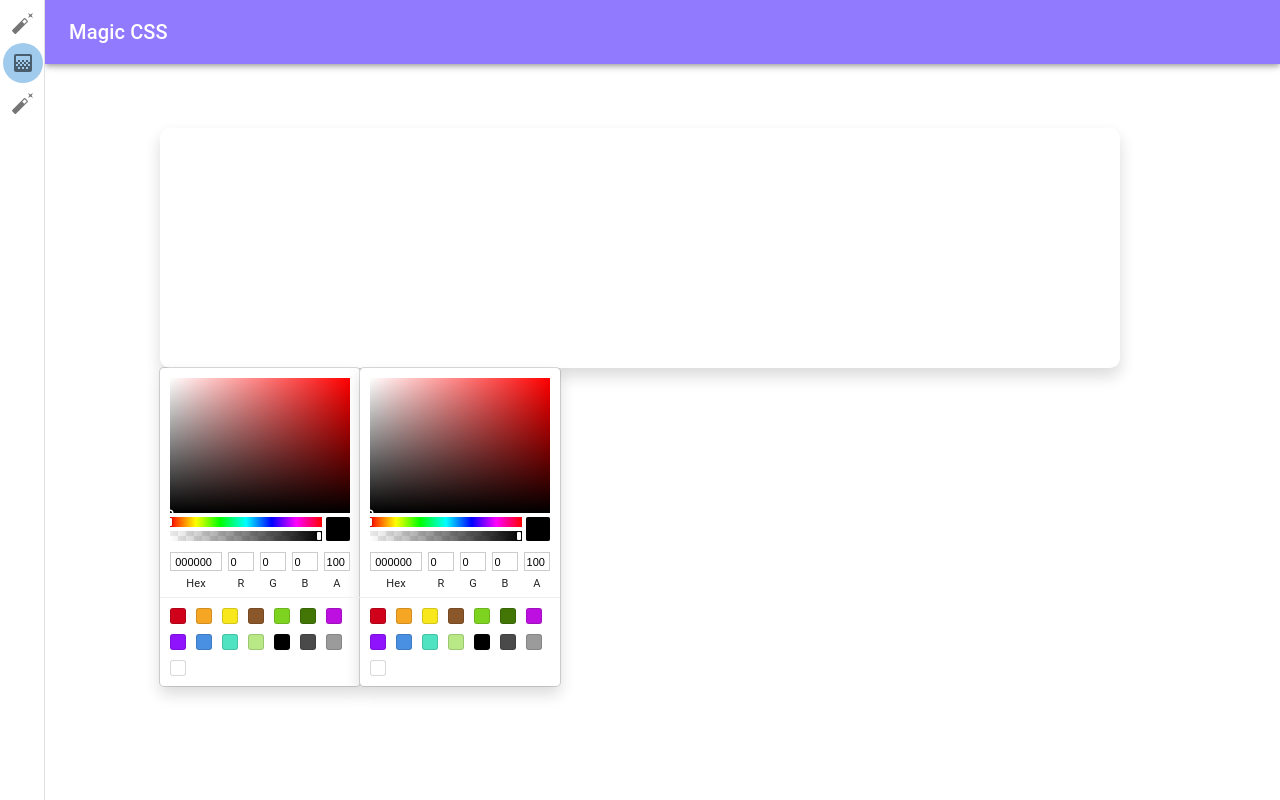
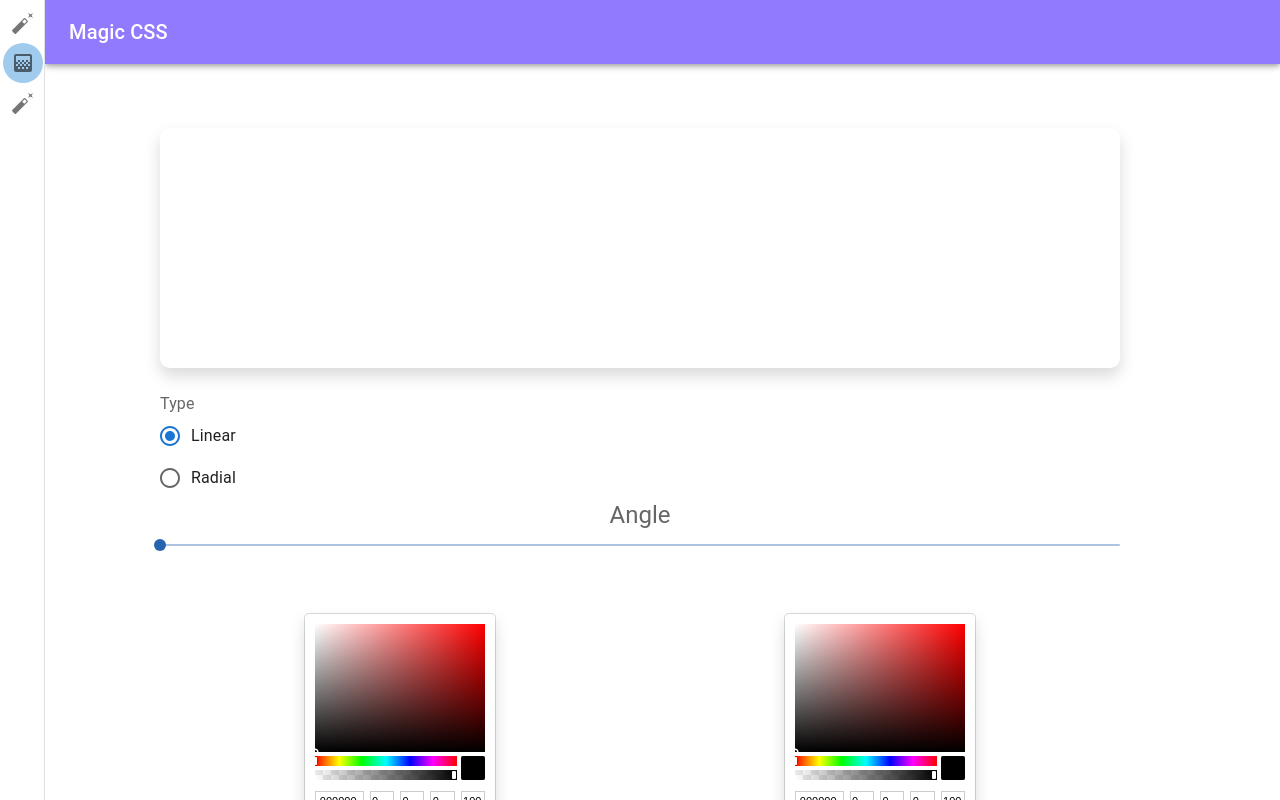
Before and after one commit to parham-ab/React-magic-css, a React (Create React App) app: page /gradient in a window 1280 px wide. Shown: the top 800 px of the page. Built offline with nearby package versions, Linux system fonts and the light colour scheme.

Commit message:
gradient linear & radial accomplished

```diff
--- a/src/assets/styles/_gradient.scss
+++ b/src/assets/styles/_gradient.scss
@@ -3,6 +3,7 @@
   height: 15rem;
   border-radius: 10px;
   box-shadow: 0 0.5rem 1rem rgba(0, 0, 0, 0.15) !important;
+  margin: 0 auto;
 }
 // media-queries for gradient box
 $Xsmall: 588px;
--- a/src/components/Gradient.js
+++ b/src/components/Gradient.js
@@ -1,14 +1,27 @@
-import { Container, Grid, Paper, Typography } from "@mui/material";
+import { useState } from "react";
+// mui components
+import {
+  Container,
+  FormControl,
+  FormControlLabel,
+  FormLabel,
+  Grid,
+  Radio,
+  RadioGroup,
+  Slider,
+  Typography,
+} from "@mui/material";
 import { Box } from "@mui/system";
-import React, { useState } from "react";
+// react color picker
 import { SketchPicker } from "react-color";
 
 const Gradient = () => {
   const [firstColor, setFirstColor] = useState("");
   const [secondColor, setSecondColor] = useState("");
+  const [angle, setAngle] = useState(0);
+  const [gradientType, setGradientType] = useState("Linear");
 
   return (
-    <div>
     <Container>
       <Grid container>
         <Grid item mt={5} sx={{ margin: "4rem auto" }}>
@@ -17,27 +30,87 @@ const Gradient = () => {
             className="gradient-box"
             textAlign="center"
             style={{
-                background: `linear-gradient(${firstColor},${secondColor})`,
+              background:
+                gradientType === "Linear"
+                  ? `linear-gradient(${angle}deg,${firstColor},${secondColor})`
+                  : `radial-gradient(circle,${firstColor},${secondColor})`,
             }}
           ></Box>
 
-            <Box component="div" display="flex">
+          <Box component="div">
+            <Grid
+              item
+              component="div"
+              sm={12}
+              xs={5}
+              sx={{ margin: "24px auto" }}
+            >
+              <FormControl>
+                <FormLabel id="type">Type</FormLabel>
+                <RadioGroup
+                  name="type"
+                  value={gradientType}
+                  onChange={(e) => setGradientType(e.target.value)}
+                >
+                  <FormControlLabel
+                    value="Linear"
+                    control={<Radio />}
+                    label="Linear"
+                  />
+                  <FormControlLabel
+                    value="Radial"
+                    control={<Radio />}
+                    label="Radial"
+                  />
+                </RadioGroup>
+              </FormControl>
+              {gradientType === "Linear" && (
+                <Box component="div">
+                  <Typography
+                    variant="h5"
+                    color="text.secondary"
+                    textAlign="center"
+                  >
+                    Angle
+                  </Typography>
+                  <Slider
+                    min={0}
+                    max={360}
+                    size="small"
+                    defaultValue={0}
+                    aria-label="Small"
+                    valueLabelDisplay="auto"
+                    sx={{ color: "#2764b0" }}
+                    value={angle}
+                    onChange={(e) => setAngle(e.target.value)}
+                  />
+                </Box>
+              )}
+            </Grid>
+
+            <Grid container display="flex" justifyContent="space-around">
+              <Grid item mt={3}>
                 <SketchPicker
-                width="180px"
+                  width="170px"
+                  xs={12}
                   color={firstColor}
                   onChangeComplete={(e) => setFirstColor(e.hex)}
                 />
+              </Grid>
+              <Grid item mt={3}>
                 <SketchPicker
-                width="180px"
+                  width="170px"
+                  xs={12}
                   color={secondColor}
                   onChangeComplete={(e) => setSecondColor(e.hex)}
                 />
+              </Grid>
+            </Grid>
           </Box>
         </Grid>
       </Grid>
       {/* <ToastContainer /> */}
     </Container>
-    </div>
   );
 };
 
```
Lines whose indentation alone changed are shown as unchanged.
